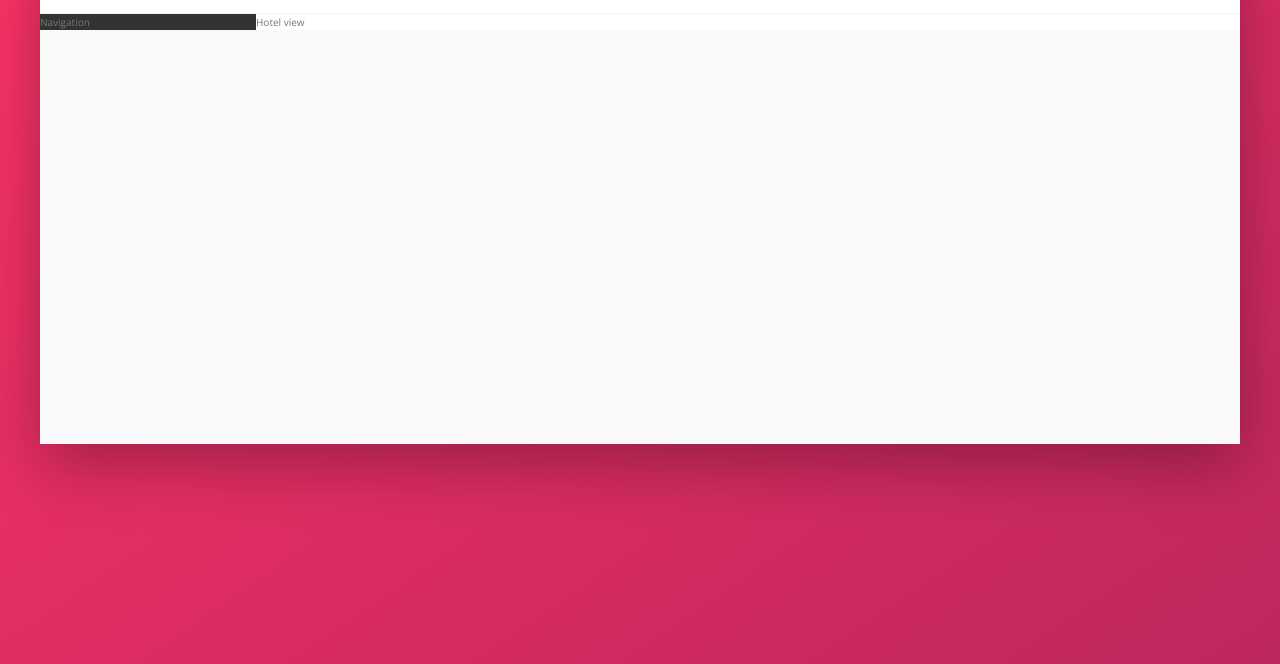
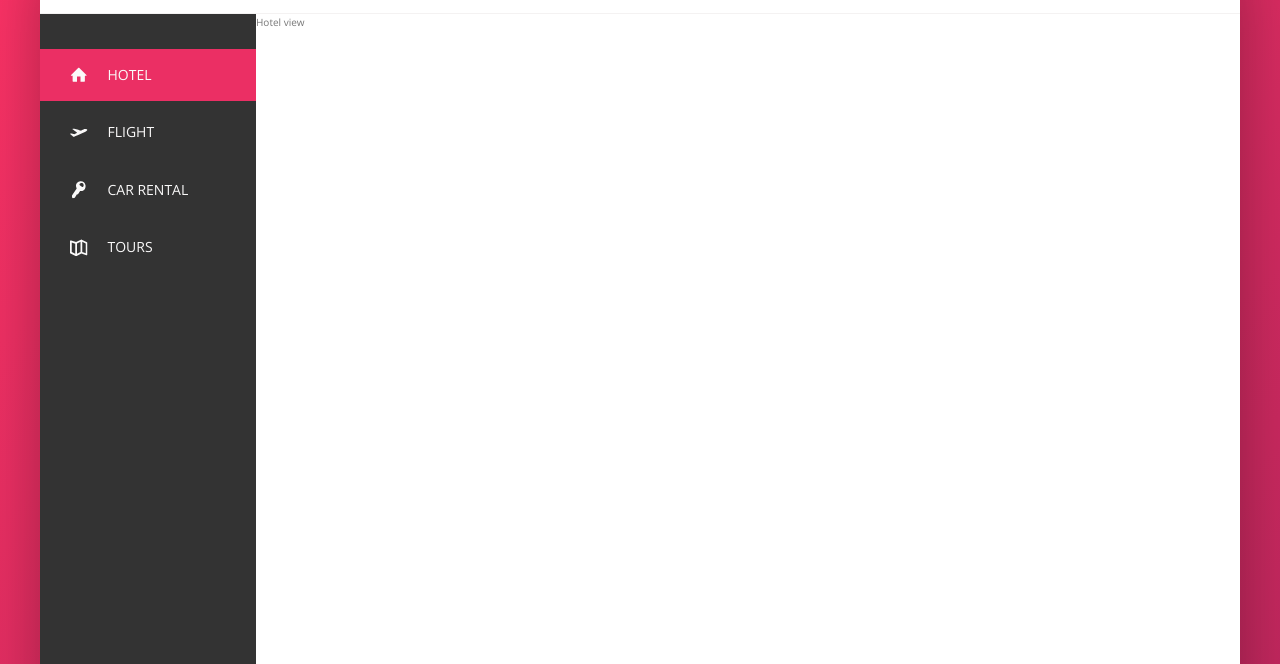
Before and after one commit to Vaggelis-Giannakosian/trillo, a website: page index.html in a window 1280 px wide. Shown: the part 136-800 px from the top of the page. Drawn offline with nearby package versions, Linux system fonts and the light colour scheme.

Commit message:
completed sidebar navigation

```diff
--- a/index.html
+++ b/index.html
@@ -42,9 +42,47 @@
            </nav>
        </header>
        <div class="content">
+
            <nav class="sidebar">
-           Navigation
+               <ul class="side-nav">
+                   <li class="side-nav__item side-nav__item--active">
+                       <a href="#" class="side-nav__link">
+                       <svg class="side-nav__icon">
+                    <use xlink:href="img/sprite.svg#icon-home"></use>
+                       </svg>
+                           <span>Hotel</span>
+                   </a>
+                   </li>
+                   <li class="side-nav__item">
+                       <a href="#" class="side-nav__link">
+                       <svg class="side-nav__icon">
+                           <use xlink:href="img/sprite.svg#icon-aircraft-take-off"></use>
+                       </svg>
+                           <span>Flight</span>
+                   </a>
+                   </li>
+                   <li class="side-nav__item">
+                       <a href="#" class="side-nav__link">
+                       <svg class="side-nav__icon">
+                           <use xlink:href="img/sprite.svg#icon-key"></use>
+                       </svg>
+                           <span>Car rental</span>
+                   </a>
+                   </li>
+                   <li class="side-nav__item">
+                       <a href="#" class="side-nav__link">
+                       <svg class="side-nav__icon">
+                           <use xlink:href="img/sprite.svg#icon-map"></use>
+                       </svg>
+                           <span>Tours</span>
+                   </a>
+                   </li>
+               </ul>
+               <div class="legal">
+                   &copy; 2017 by trillo. All rights reserved.
+               </div>
            </nav>
+
            <main class="hotel-view">
                Hotel view
            </main>
--- a/sass/_components.scss
+++ b/sass/_components.scss
@@ -131,3 +131,83 @@
 
 
 }
+
+
+
+
+///////////////////////////////////////////////
+//Side Navigation
+
+
+
+  .side-nav{
+    font-size: 1.4rem;
+    list-style: none;
+    margin-top:3.5rem;
+
+
+    &__item{
+    position: relative;
+
+      &:not(:last-child){
+        margin-bottom: .5rem;
+      }
+
+      &::before{
+        content: "";
+        position: absolute;
+        top:0;
+        left:0;
+        height: 100%;
+        width:3px;
+        background-color: var(--color-primary);
+        transition: transform .2s , width .4s cubic-bezier(1,0,0,1) .2s , background-color .1s;
+        transform:scaleY(0);
+      }
+
+      &:hover::before, &--active::before{
+        transform:scaleY(1);
+        width: 100%;
+      }
+
+      &:active::before{
+        background-color: var(--color-primary-light);
+      }
+
+    }
+
+    &__link:link,   &__link:visited{
+      color:var(--color-grey-light-1);
+      text-decoration: none;
+      text-transform: uppercase;
+      display: block;
+      padding:1.5rem 3rem;
+      position: relative;
+      display: flex;
+      align-items: center;
+      z-index: 10;
+    }
+
+
+
+    &__icon{
+      width:1.75rem;
+      height: 1.75rem;
+      fill: currentColor;
+      margin-right:2rem;
+
+    }
+
+  }
+
+
+
+///////////////////////////////////////////////
+//legal text
+
+.legal{
+  font-size: 1.2rem;
+  text-align: center;
+  padding: 2.5rem;
+  color:var(--color-grey-light-4);
+}
--- a/sass/_layout.scss
+++ b/sass/_layout.scss
@@ -27,9 +27,13 @@
 .sidebar{
   background-color: var(--color-grey-dark-1);
   flex: 0 0 18%;
+  display: flex;
+  justify-content: space-between;
+  flex-direction: column;
 }
 
 .hotel-view{
   background-color: #fff;
-  flex: 1 ;
+  flex: 1;
+  height: 80rem;
 }
```
Also changed, not shown: css/style.css.
